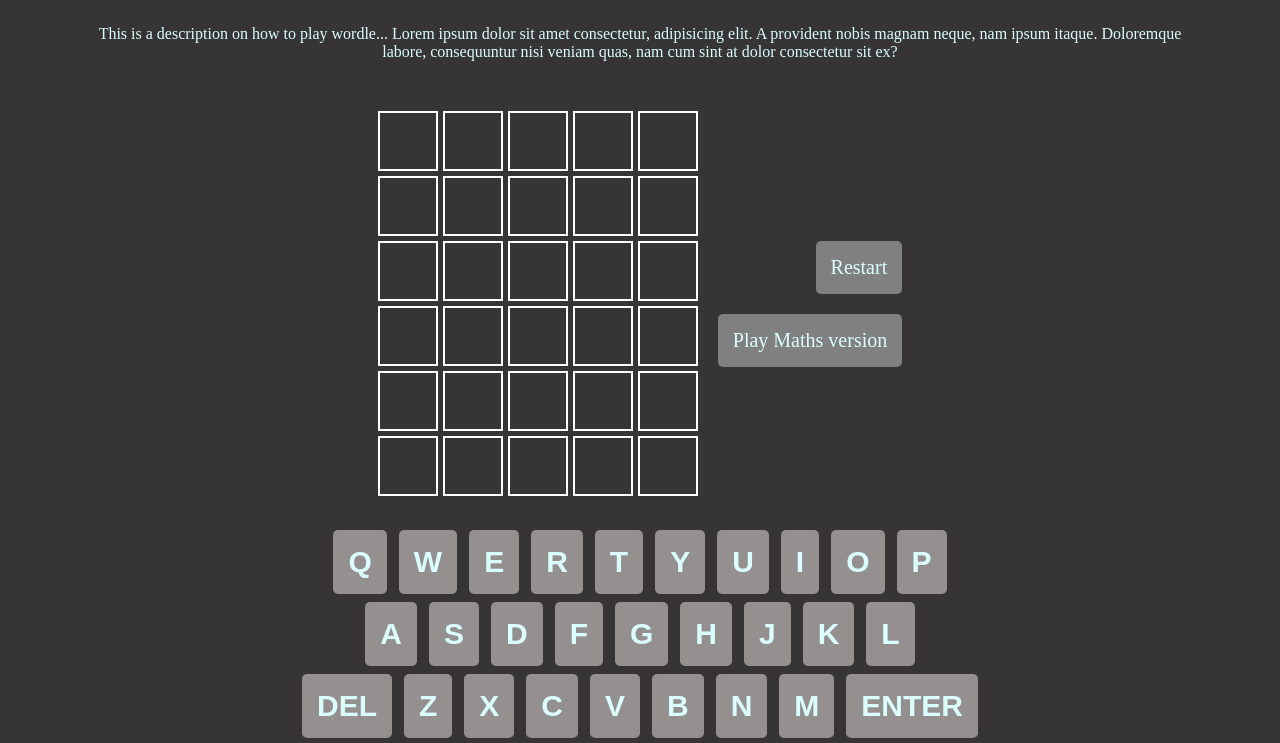
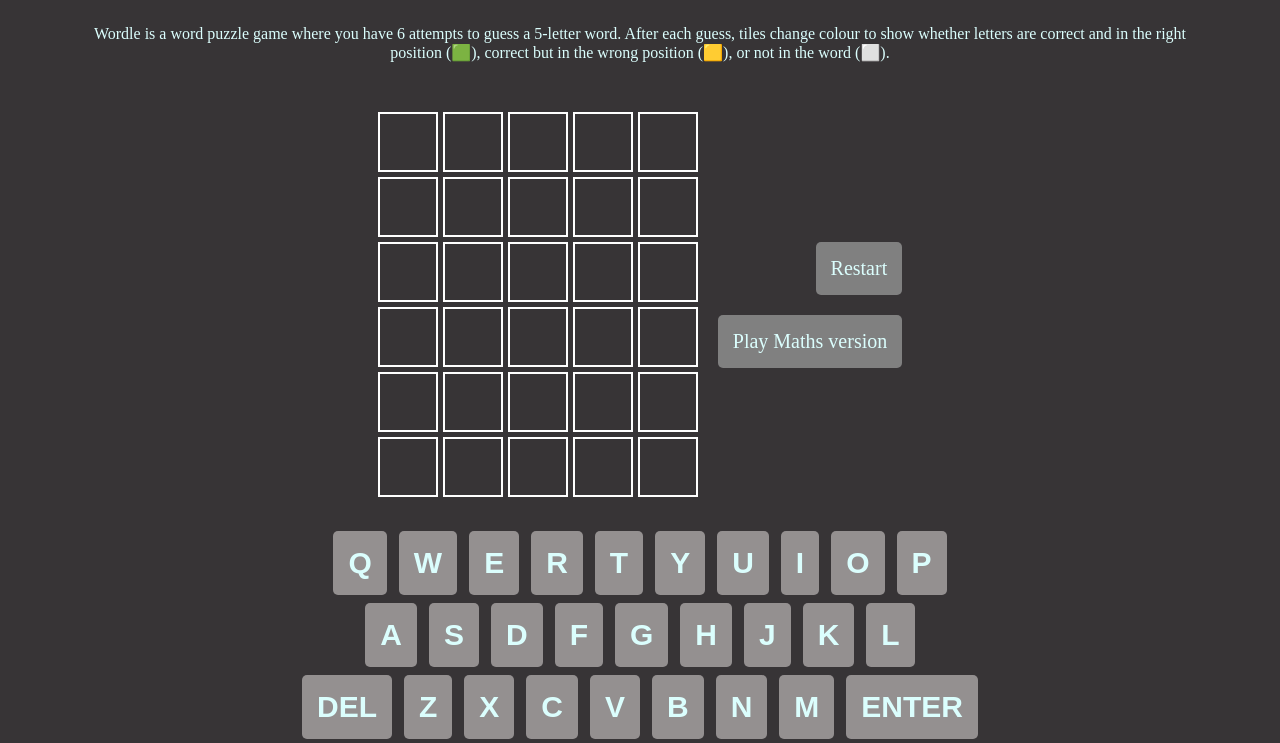
Before and after one commit to younusk-hub/wordle-project, a plain HTML site: page index.html in a window 1280 px wide. Shown: the part 223-966 px from the top of the page. Drawn offline with nearby package versions, Linux system fonts and the light colour scheme.

Commit message:
Update Wordle description in index.html

```diff
--- a/index.html
+++ b/index.html
@@ -18,9 +18,7 @@
     <header class="heading">
         <h1 class="heading__title">Welcome to Wordle!</h1>
         <h2 class="heading__subheading"> How to play wordle: </h2>
-        <p class="heading__description">This is a description on how to play wordle... Lorem ipsum dolor sit amet consectetur, adipisicing elit. A
-            provident nobis magnam neque, nam ipsum itaque. Doloremque labore, consequuntur nisi veniam quas, nam cum
-            sint at dolor consectetur sit ex?</p>
+        <p class="heading__description">Wordle is a word puzzle game where you have 6 attempts to guess a 5-letter word. After each guess, tiles change colour to show whether letters are correct and in the right position (🟩), correct but in the wrong position (🟨), or not in the word (⬜).</p>
 
 
     </header>
```
